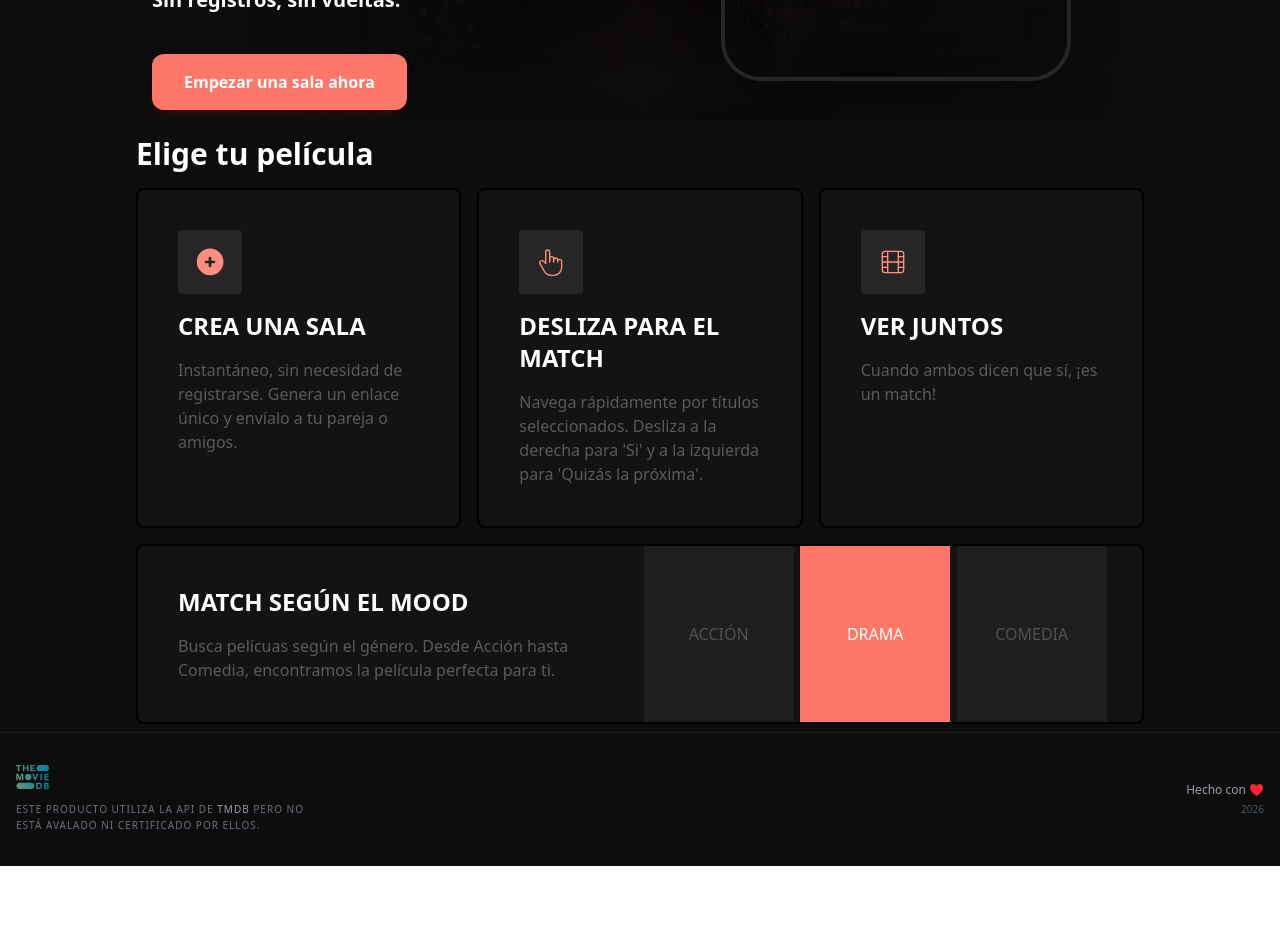
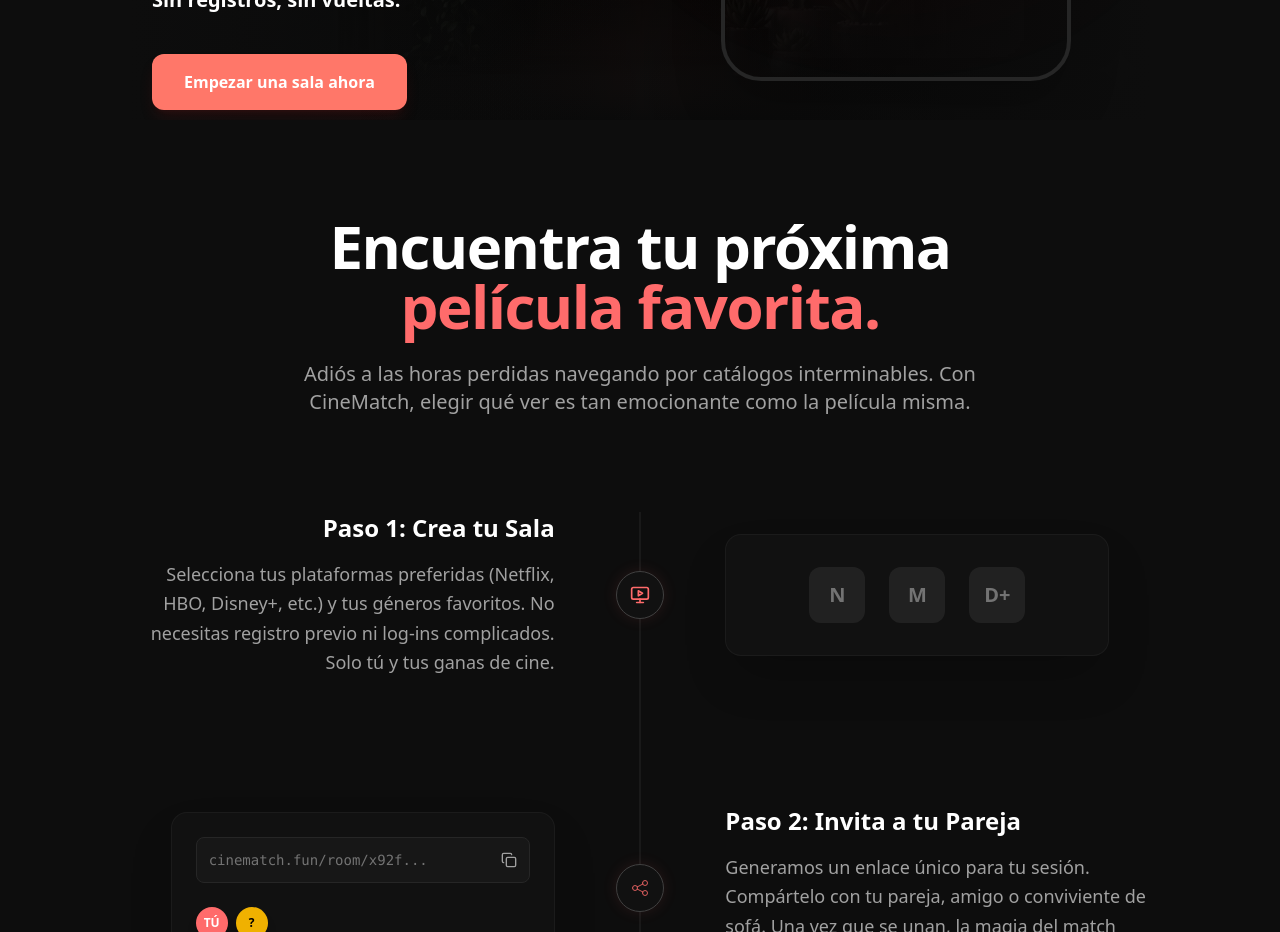
Before and after one commit to UlisesLarrabe/cinematch, a Next.js app: page / in a window 1280 px wide. Shown: the part 680-1612 px from the top of the page. Before the commit the page ends 1546 px from the top, so only its background shows below. Built offline with nearby package versions, Linux system fonts and the light colour scheme; grey boxes are pictures that could not be loaded.

Commit message:
fix: replace MoreInfoSection with HowItWorks component in Home page

```diff
--- a/src/app/page.tsx
+++ b/src/app/page.tsx
@@ -1,11 +1,11 @@
 import Hero from "@/components/hero";
-import MoreInfoSection from "@/components/more-info-section";
+import HowItWorks from "@/components/how-it-works";
 
 export default function Home() {
   return (
     <main className="flex flex-col min-h-screen bg-neutral justify-center items-center w-full">
       <Hero />
-      <MoreInfoSection />
+      <HowItWorks />
     </main>
   );
 }
```
